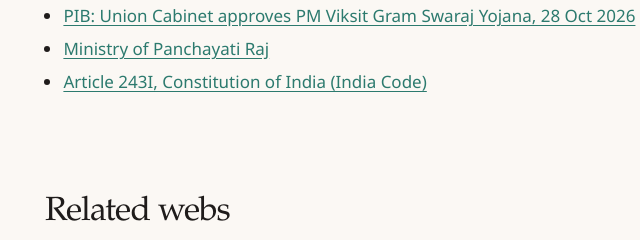
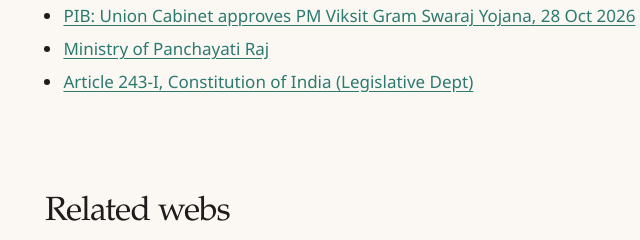
Before and after one commit to hemantdoc12/upsc-ahamgpsc, a plain HTML site: page web-29-oct-2026-pm-vgsy-panchayats.html in a window 1280 px wide. Shown: the part 6739-6979 px from the top of the page, 75-715 px from the left. Drawn offline with Linux system fonts and the light colour scheme.

Commit message:
Repoint 4 source links off private statute mirror to official copies (Legislative Dept COI, e-Gazette, MHA/NCRB); log correction

```diff
--- a/web-29-oct-2026-pm-vgsy-panchayats.html
+++ b/web-29-oct-2026-pm-vgsy-panchayats.html
@@ -124,7 +124,7 @@
 <ul><li><strong>Official source</strong>: Scheme facts are from the PIB release of 28 Oct 2026 announcing Cabinet approval of PM VGSY.</li><li><strong>Approved, not yet running</strong>: Approval covers 2026-27 to 2030-31; implementation runs through State/UT Annual Action Plans.</li><li><strong>Government's framing</strong>: 'Next-generation governance transformation' and the Viksit Bharat alignment are the government's framing, attributed to the release.</li><li><strong>Static hooks</strong>: Part IX articles (243A, 243G, 243H), the Eleventh Schedule's 29 subjects and Art 243M are constitutional reference; Art 243I verified at India Code - check details.</li><li><strong>Neutral</strong>: No view on the scheme's design or adequacy; the lead question - does more money mean stronger local government - stays open.</li></ul><p>Scheme details are from the PIB release of 28 October 2026 announcing the Cabinet approval of PM VGSY. The scheme is approved but not yet running; State and UT Annual Action Plans will follow. Corrections: <a href="corrections.html">corrections log</a>.</p></section>
 <section aria-labelledby="sources-title">
 <h2 id="sources-title">Sources</h2>
-<ul class="sources"><li><a href="https://www.pib.gov.in/PressReleasePage.aspx?PRID=2329483">PIB: Union Cabinet approves PM Viksit Gram Swaraj Yojana, 28 Oct 2026</a></li><li><a href="https://panchayat.gov.in/">Ministry of Panchayati Raj</a></li><li><a href="https://indiacode.ecourtsindia.com/constitution-of-india/article/243I/">Article 243I, Constitution of India (India Code)</a></li></ul>
+<ul class="sources"><li><a href="https://www.pib.gov.in/PressReleasePage.aspx?PRID=2329483">PIB: Union Cabinet approves PM Viksit Gram Swaraj Yojana, 28 Oct 2026</a></li><li><a href="https://panchayat.gov.in/">Ministry of Panchayati Raj</a></li><li><a href="https://www.legislative.gov.in/documents/constitution-of-india/constitution-of-india-AjN2EjMtQWa" rel="noopener">Article 243-I, Constitution of India (Legislative Dept)</a></li></ul>
 </section>
 <section aria-labelledby="related-title">
 <h2 id="related-title">Related webs</h2>
```
Also changed, not shown: corrections.html (+1 -0 lines), web-11-oct-2026-supreme-court-sunday-sitting.html (+1 -1 lines).
